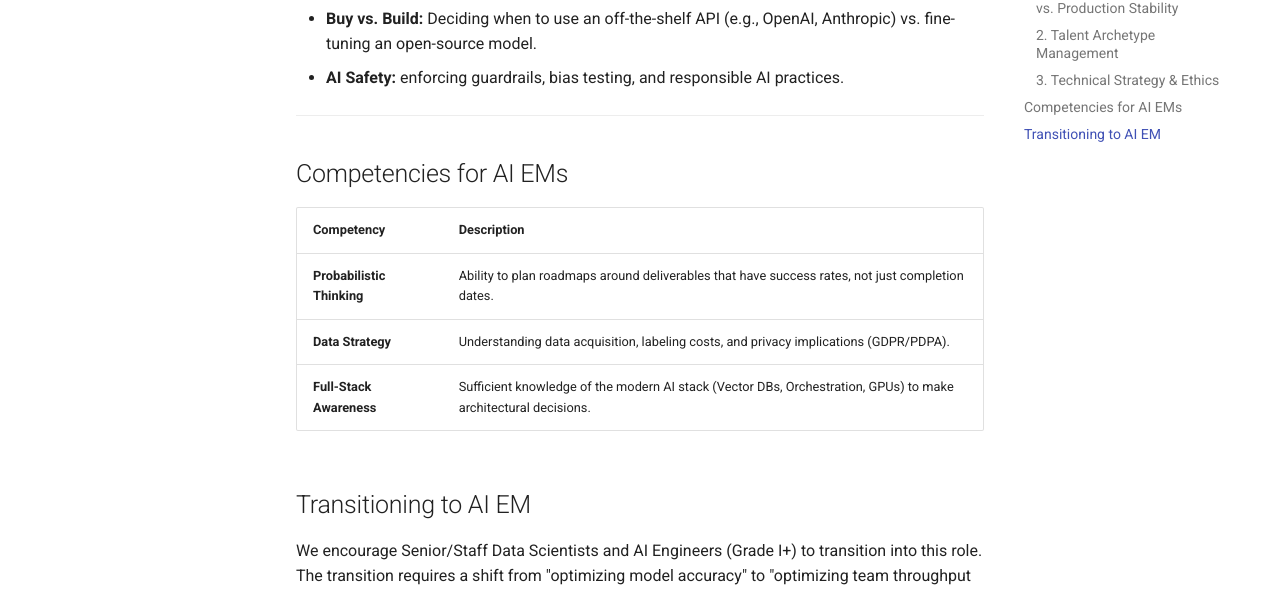
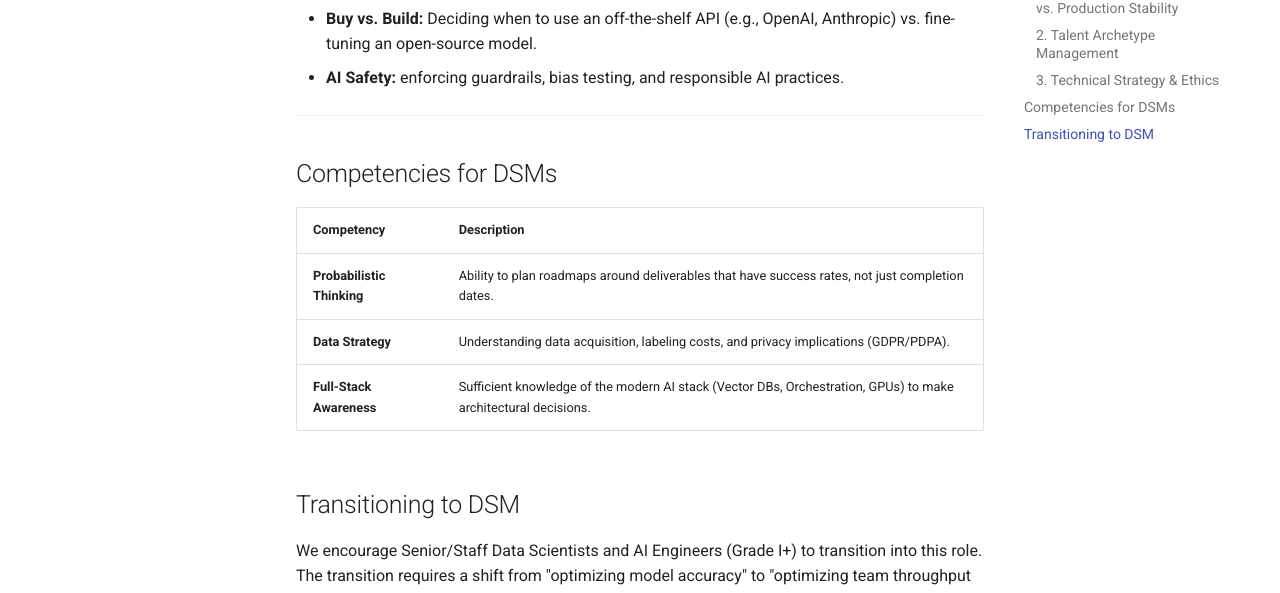
Before and after one commit to aipracticegovsg/ai-practice-site, an MkDocs documentation site: the page built from profession/ai-practice-profession/career-framework/ai-engineering-manager-role.md, in a window 1280 px wide and 900 px high, scrolled down 877 px. Shown: the part 217-810 px from the top of the window. Built offline with MkDocs 1.6.1 and Material for MkDocs 9.7.7, drawn with Linux system fonts in a browser that asks for light colours; comment, search, counter and statistics services are not loaded.

Commit message:
Change AI EMs to DSMs

```diff
--- a/profession/ai-practice-profession/career-framework/ai-engineering-manager-role.md
+++ b/profession/ai-practice-profession/career-framework/ai-engineering-manager-role.md
@@ -31,7 +31,7 @@ Unlike a standard SWE team, an AI team is heterogeneous. The DSM must:
 
 ---
 
-## Competencies for AI EMs
+## Competencies for DSMs
 
 | Competency | Description |
 | :--- | :--- |
@@ -39,6 +39,6 @@ Unlike a standard SWE team, an AI team is heterogeneous. The DSM must:
 | **Data Strategy** | Understanding data acquisition, labeling costs, and privacy implications (GDPR/PDPA). |
 | **Full-Stack Awareness** | Sufficient knowledge of the modern AI stack (Vector DBs, Orchestration, GPUs) to make architectural decisions. |
 
-## Transitioning to AI EM
+## Transitioning to DSM
 
 We encourage Senior/Staff Data Scientists and AI Engineers (Grade I+) to transition into this role. The transition requires a shift from "optimizing model accuracy" to "optimizing team throughput and business impact."
```
